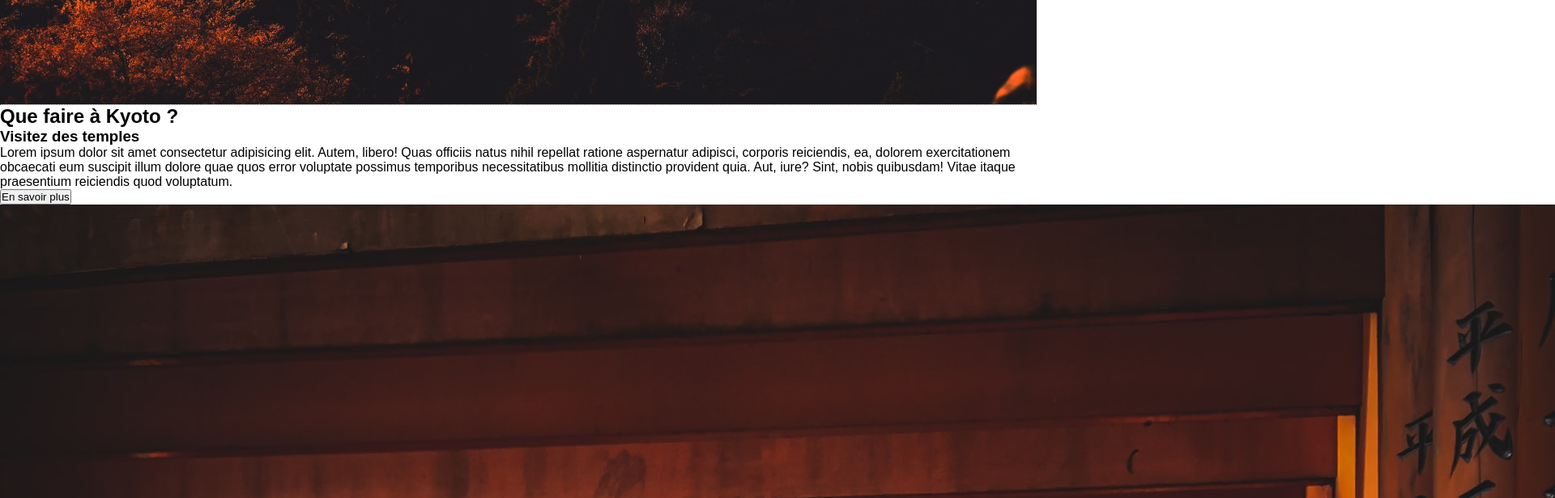
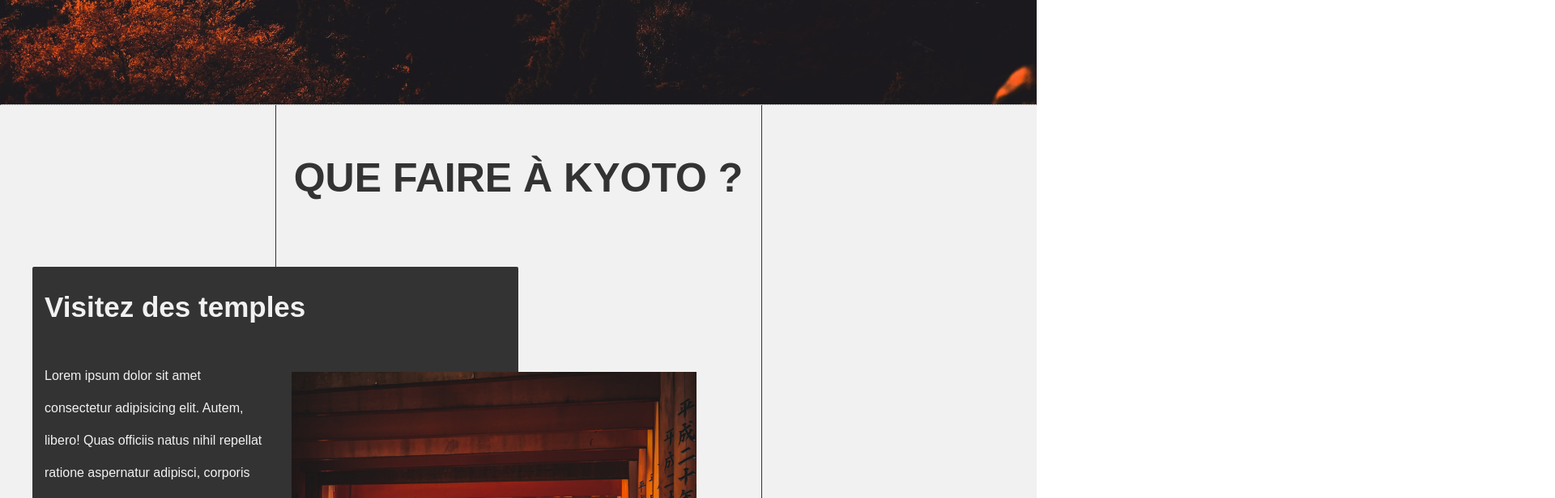
Before and after one commit to wilodorico/kyoto-tourisme, a plain HTML site: page index.html in a window 1280 px wide. Shown: the part 840-1456 px from the top of the page at 81% size, 1920 px wide, since content can reach past the window. Drawn offline with Linux system fonts and the light colour scheme; a web font is replaced by a local one.

Commit message:
ajout style du contenu asymetrique

```diff
--- a/style.css
+++ b/style.css
@@ -186,3 +186,124 @@ nav {
     width: 40px;
   }
 }
+
+/* Section asymetrique */
+.section-asymetrique {
+  display: grid;
+  grid-template: 200px repeat(3, auto) / 1fr 600px 1fr;
+  background: #f1f1f1;
+}
+.section-asymetrique h2 {
+  grid-area: 1 / 1 / 2 / -1;
+  display: flex;
+  justify-content: center;
+  align-items: center;
+  color: #333;
+  font-size: 50px;
+  text-transform: uppercase;
+  padding-bottom: 20px;
+}
+
+/* placement element */
+.bloc-1,
+.img-grid-1 {
+  grid-area: 2 / 2 / 3 / 3;
+}
+
+.bloc-right,
+.img-grid-2 {
+  grid-area: 3 / 2 / 4 / 3;
+}
+
+.bloc-3,
+.img-grid-3 {
+  grid-area: 4 / 2 / 5 / 3;
+}
+
+.bloc {
+  background: #333;
+  color: #f1f1f1;
+  position: relative;
+  border-radius: 2px;
+  height: 750px;
+  margin-bottom: 250px;
+}
+
+.img-grid {
+  width: 500px;
+  height: 700px;
+  object-fit: cover;
+  position: relative;
+}
+
+.img-grid-1,
+.img-grid-3 {
+  top: 130px;
+  left: 20px;
+}
+
+.bloc-left {
+  left: -300px;
+}
+.bloc-txt-left {
+  width: 50%;
+  height: 100%;
+}
+.bloc-txt-left h3 {
+  white-space: nowrap;
+  font-size: 35px;
+  margin: 30px 15px;
+}
+.bloc-txt-left p {
+  line-height: 40px;
+  padding: 15px;
+}
+.bloc button {
+  border-radius: 9999px;
+  outline: none;
+  border: none;
+  background: crimson;
+  border: 1px solid #333;
+  color: #f1f1f1;
+  padding: 20px 35px;
+  font-size: 20px;
+  margin: 35px auto;
+  cursor: pointer;
+  display: block;
+}
+
+.bloc-right {
+  right: -300px;
+}
+.img-grid-2 {
+  top: 130px;
+  left: 100px;
+}
+.bloc-txt-right {
+  position: absolute;
+  right: 0;
+  width: 50%;
+  height: 100%;
+}
+.bloc-txt-right h3 {
+  position: relative;
+  font-size: 35px;
+  margin: 30px 15px;
+}
+.bloc-txt-right p {
+  line-height: 40px;
+  padding: 15px;
+}
+.bloc-txt-right button {
+  margin: 5px auto;
+}
+
+/* Lignes verticale */
+.ligne-gauche {
+  grid-area: 1 / 2 / -1 / 3;
+  border-left: 1px solid #333;
+}
+.ligne-droite {
+  grid-area: 1 / 3 / -1 / 4;
+  border-left: 1px solid #333;
+}
```
